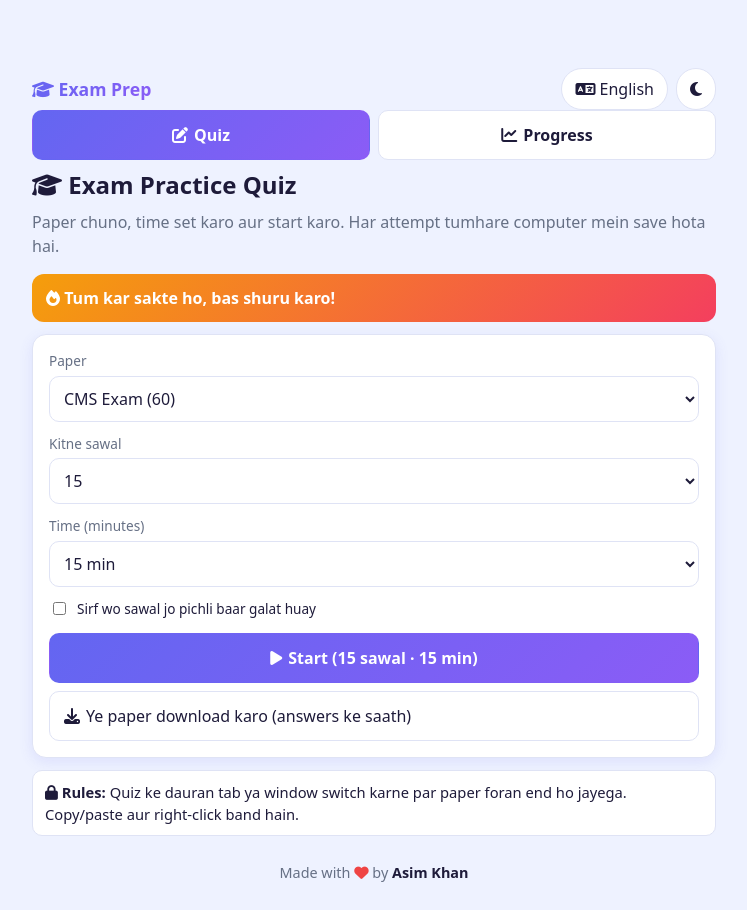
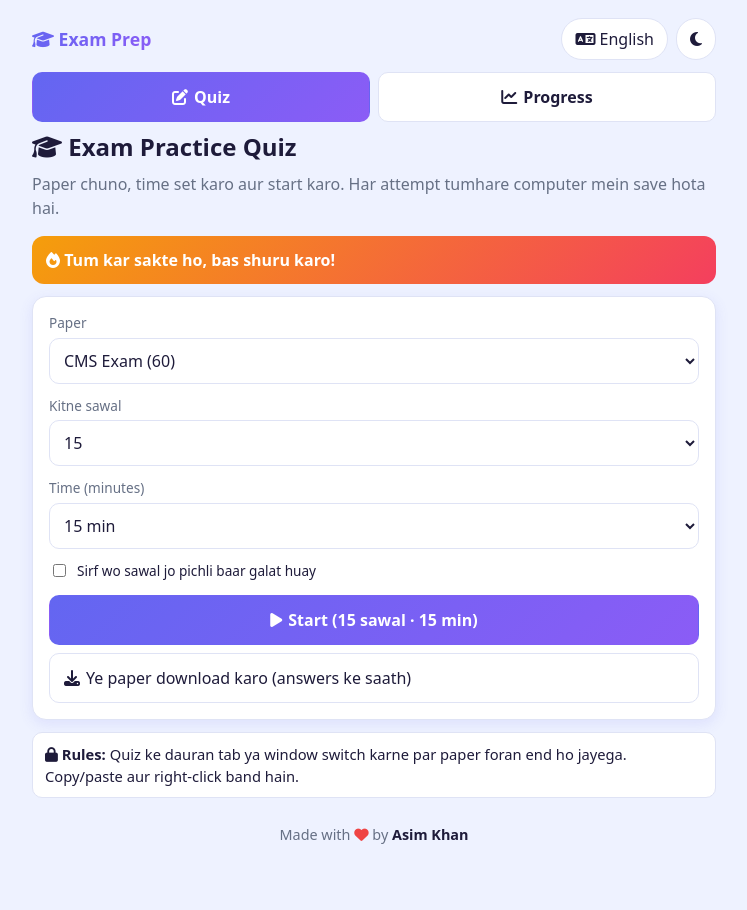
Before and after one commit to Future-Developer295/exam_test, a plain HTML site: page index.html in a window 1280 px wide. Shown: the whole page, without its empty margins (266-1013 px from the left). After the commit the page ends 872 px from the top, so only its background shows below. Drawn offline with Linux system fonts and the light colour scheme.

Commit message:
Update topbar margin in index.html

```diff
--- a/index.html
+++ b/index.html
@@ -32,7 +32,7 @@ table{width:100%;border-collapse:collapse;font-size:.9rem}td,th{padding:6px 4px;
 button i{margin-right:6px}.t i{margin-right:4px}
 .noselect{user-select:none;-webkit-user-select:none}
 .warn{background:var(--badb);border:1px solid var(--bad);border-radius:10px;padding:10px 12px;margin:0 0 12px;font-size:.92rem}
-.topbar{display:flex;justify-content:space-between;align-items:center;margin-top:50px}
+.topbar{display:flex;justify-content:space-between;align-items:center;margin-bottom:12px}
 .brand{font-weight:800;font-size:1.1rem;background:linear-gradient(135deg,var(--pri),var(--pri2));-webkit-background-clip:text;background-clip:text;color:transparent}
 button.ic{width:auto;margin:0;padding:8px 13px;border-radius:99px;text-align:center}button.ic i{margin:0}
 .mot{background:linear-gradient(135deg,#f59e0b,#f43f5e);color:#fff;border-radius:12px;padding:12px 14px;margin-bottom:12px;font-weight:600}
```
